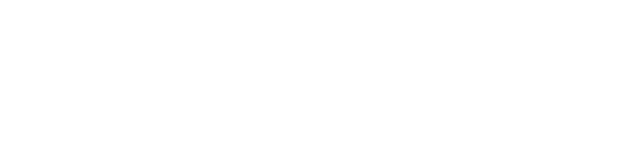
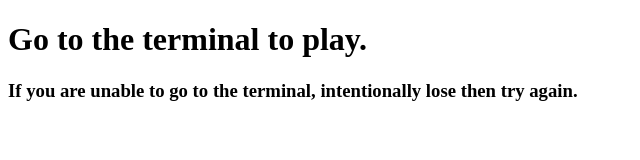
Before and after one commit to Andrew-Nester/FinalProjectNester, a plain HTML site: page index.html in a window 1280 px wide. Shown: the whole page, without its empty margins (0-640 px from the left). Drawn offline with Linux system fonts and the light colour scheme.

Commit message:
added test to direct to terminal

```diff
--- a/index.html
+++ b/index.html
@@ -6,6 +6,8 @@
         <title>Document</title>
 </head>
 <body>
+        <h1>Go to the terminal to play.</h1>
+        <h3>If you are unable to go to the terminal, intentionally lose then try again.</h3>
 
 
         <script src="blackjack.js"></script>
```
